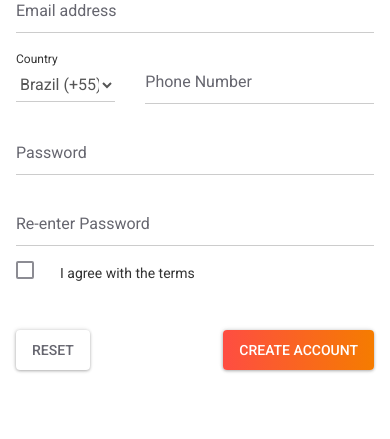
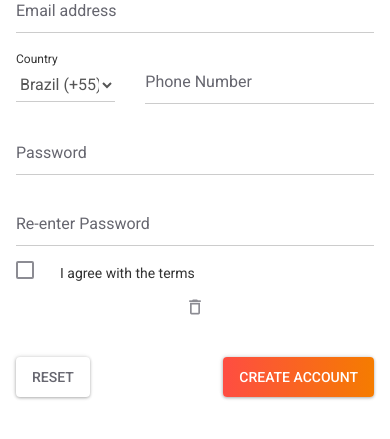
Before and after one commit to joserogeriofilho/sunset, a PHP site: page /pages/user.html in a window 390 px wide. Shown: the part 253-692 px from the top of the page. Run offline with PHP 8.4, Linux system fonts and the light colour scheme.

Commit message:
Inicio da logica de col-full-height

```diff
--- a/dist/sunset/css/sunset.css
+++ b/dist/sunset/css/sunset.css
@@ -145,6 +145,13 @@ html, body, .container-fluid, .wrapper {
 @media screen and (max-width: 991px) {
   .panel .row:last-child div[class^="col-"]:last-child > *:last-child {
     margin-bottom: 0; } }
+
+.full-center {
+  width: 100%;
+  height: 100%;
+  display: flex;
+  align-items: center;
+  justify-content: center; }
 
 #content {
   position: relative; }
--- a/pages/user.html
+++ b/pages/user.html
@@ -140,7 +140,10 @@
 
             </div>
 
-            <div class="col-xs-12 col-sm-6">
+            <div class="col-xs-12 col-sm-6 col-full-height">
+              <div class="full-center">
+                  <i class="btn btn-action material-icons">delete_outline</i>
+              </div>
             </div>
 
           </div>
--- a/src/sunset/sass/components/layout.scss
+++ b/src/sunset/sass/components/layout.scss
@@ -112,6 +112,15 @@ html, body, .container-fluid, .wrapper{
     }
 }
 
+.full-center{
+    width: 100%;
+    height: 100%;
+
+    display: flex;
+    align-items: center;
+    justify-content: center;
+}
+
 #content{
     position: relative;
 }
```
Also changed, not shown: dist/sunset/js/sunset.js.
